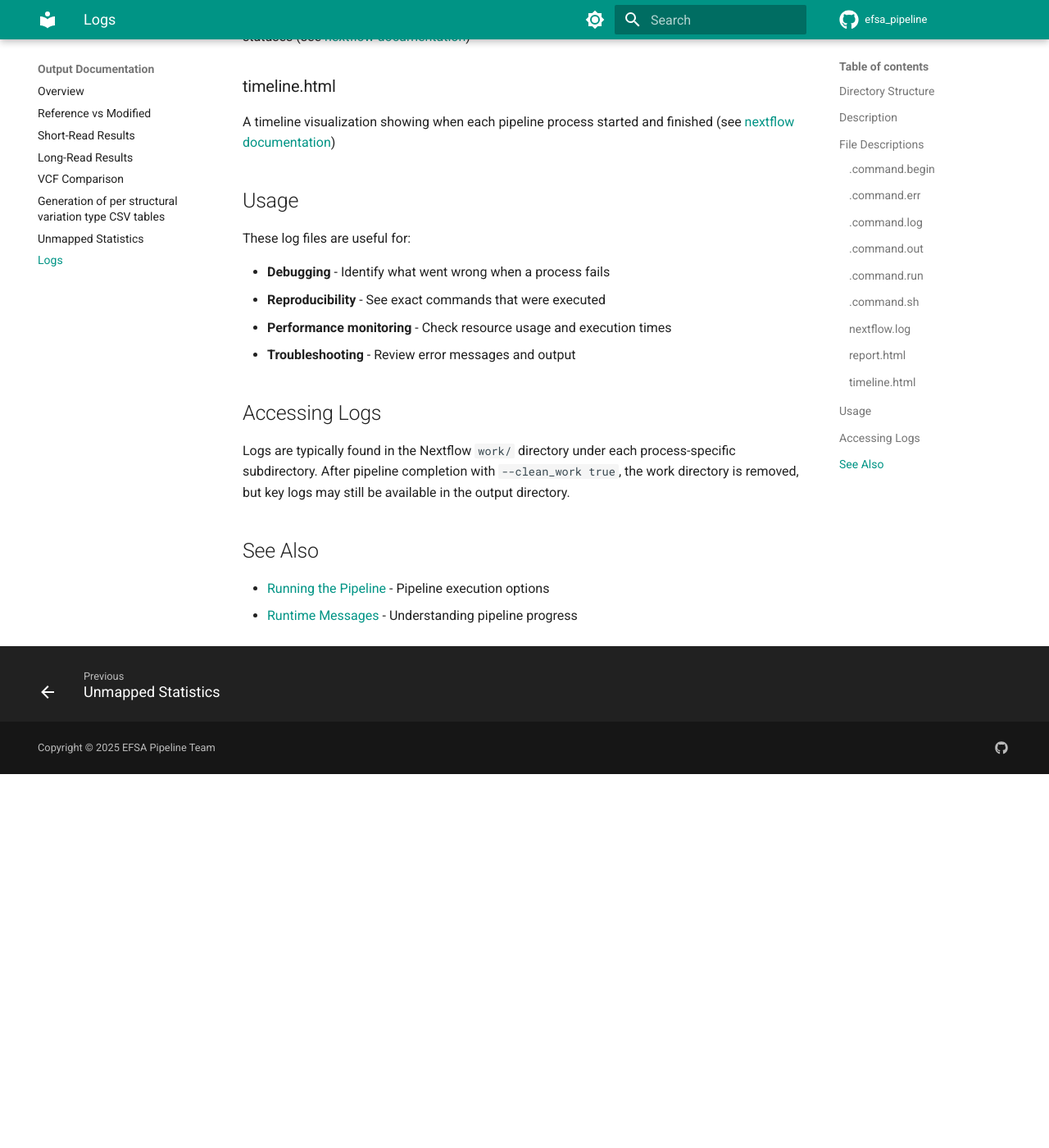
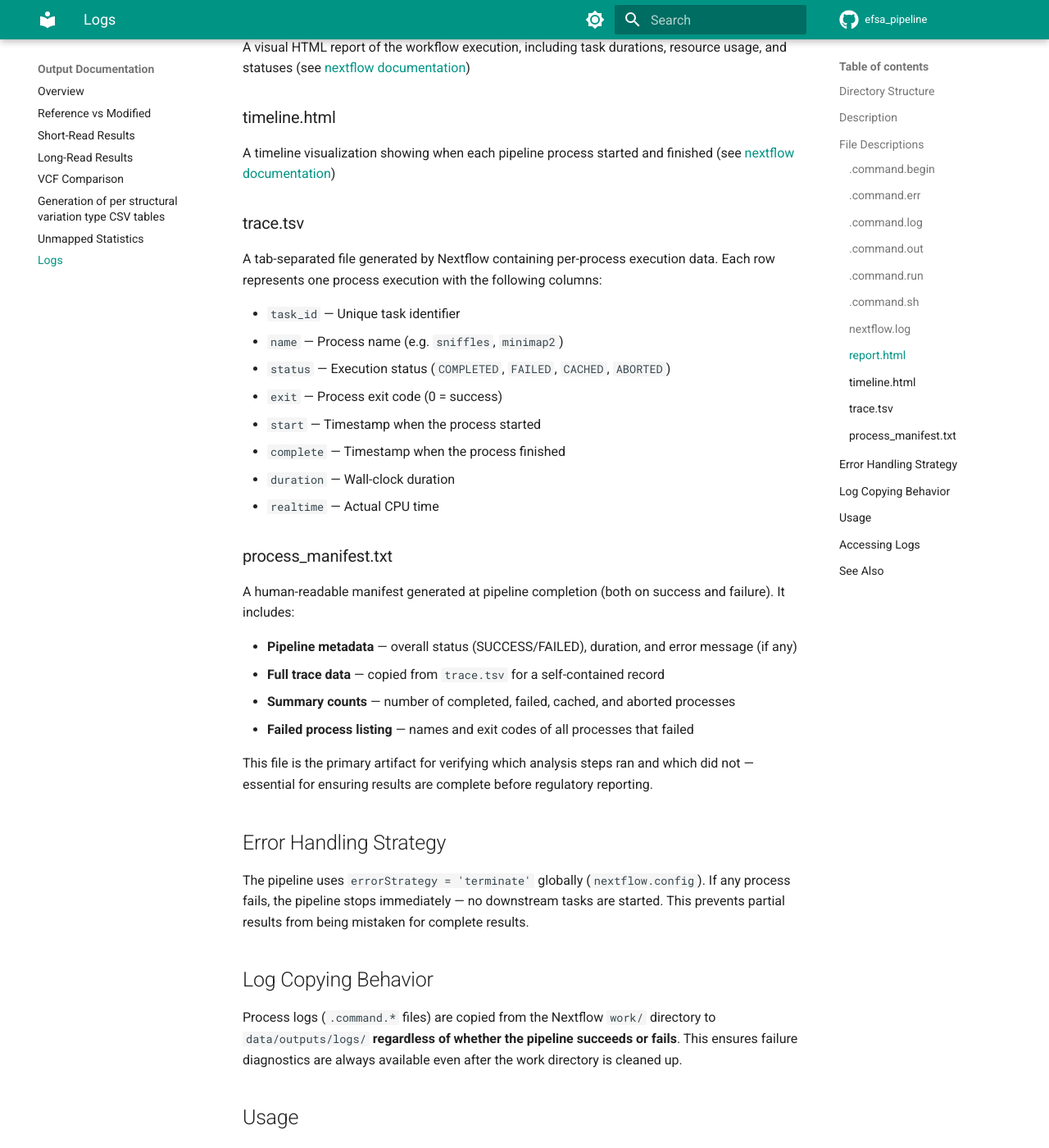
Before and after one commit to denisHanch/efsa_pipeline, an MkDocs documentation site: the page built from docs/outputs/logs.md, in a window 1280 px wide and 1400 px high, scrolled down 1609 px. Shown: the whole window at 82% size. Built offline with MkDocs 1.6.1 and Material for MkDocs 9.7.7, drawn with Linux system fonts in a browser that asks for light colours; comment, search, counter and statistics services are not loaded; before the commit the page ends 2553 px from its top, so only the background shows below that; some of the changed text lies outside the part shown.

Commit message:
EFSA-232: improving logs

```diff
--- a/docs/outputs/logs.md
+++ b/docs/outputs/logs.md
@@ -7,6 +7,8 @@ logs/
 ├── nextflow.log              # A log file generated by nextflow
 ├── report.html               # A visual HTML report of the workflow execution, including task durations, resource usage, and statuses
 ├── timeline.html             # A timeline visualization showing when each pipeline process started and finished
+├── trace.tsv                 # Per-process execution trace with task ID, name, status, exit code, and timing
+├── process_manifest.txt      # Summary manifest listing which processes succeeded/failed with exit codes
 └── 00/
     └── a80c5c6b6654950042a976836ff441
         ├── .command.begin    # Timestamp file marking the start of a process
@@ -57,6 +59,38 @@ A visual HTML report of the workflow execution, including task durations, resour
 
 A timeline visualization showing when each pipeline process started and finished (see [nextflow documentation](https://docs.seqera.io/nextflow/reports#execution-timeline))
 
+### trace.tsv
+
+A tab-separated file generated by Nextflow containing per-process execution data. Each row represents one process execution with the following columns:
+
+- `task_id` — Unique task identifier
+- `name` — Process name (e.g. `sniffles`, `minimap2`)
+- `status` — Execution status (`COMPLETED`, `FAILED`, `CACHED`, `ABORTED`)
+- `exit` — Process exit code (0 = success)
+- `start` — Timestamp when the process started
+- `complete` — Timestamp when the process finished
+- `duration` — Wall-clock duration
+- `realtime` — Actual CPU time
+
+### process_manifest.txt
+
+A human-readable manifest generated at pipeline completion (both on success and failure). It includes:
+
+- **Pipeline metadata** — overall status (SUCCESS/FAILED), duration, and error message (if any)
+- **Full trace data** — copied from `trace.tsv` for a self-contained record
+- **Summary counts** — number of completed, failed, cached, and aborted processes
+- **Failed process listing** — names and exit codes of all processes that failed
+
+This file is the primary artifact for verifying which analysis steps ran and which did not — essential for ensuring results are complete before regulatory reporting.
+
+## Error Handling Strategy
+
+The pipeline uses `errorStrategy = 'terminate'` globally (`nextflow.config`). If any process fails, the pipeline stops immediately — no downstream tasks are started. This prevents partial results from being mistaken for complete results.
+
+## Log Copying Behavior
+
+Process logs (`.command.*` files) are copied from the Nextflow `work/` directory to `data/outputs/logs/` **regardless of whether the pipeline succeeds or fails**. This ensures failure diagnostics are always available even after the work directory is cleaned up.
+
 ## Usage
 
 These log files are useful for:
@@ -68,7 +102,9 @@ These log files are useful for:
 
 ## Accessing Logs
 
-Logs are typically found in the Nextflow `work/` directory under each process-specific subdirectory. After pipeline completion with `--clean_work true`, the work directory is removed, but key logs may still be available in the output directory.
+During execution, logs reside in the Nextflow `work/` directory under each process-specific subdirectory. At pipeline completion (success or failure), all `.command.*` files are automatically copied to `data/outputs/logs/`. After a successful run with `--clean_work true`, the `work/` directory is removed, but all logs are preserved in the output directory.
+
+To quickly check which processes failed, inspect `data/outputs/logs/process_manifest.txt`.
 
 ## See Also
 
```
Also changed, not shown: README.md (+22 -3 lines), docs/nextflow/directory-structures.md (+6 -1 lines), docs/nextflow/runtime-messages.md (+19 -0 lines), docs/outputs/index.md (+6 -1 lines), 3 other files.
